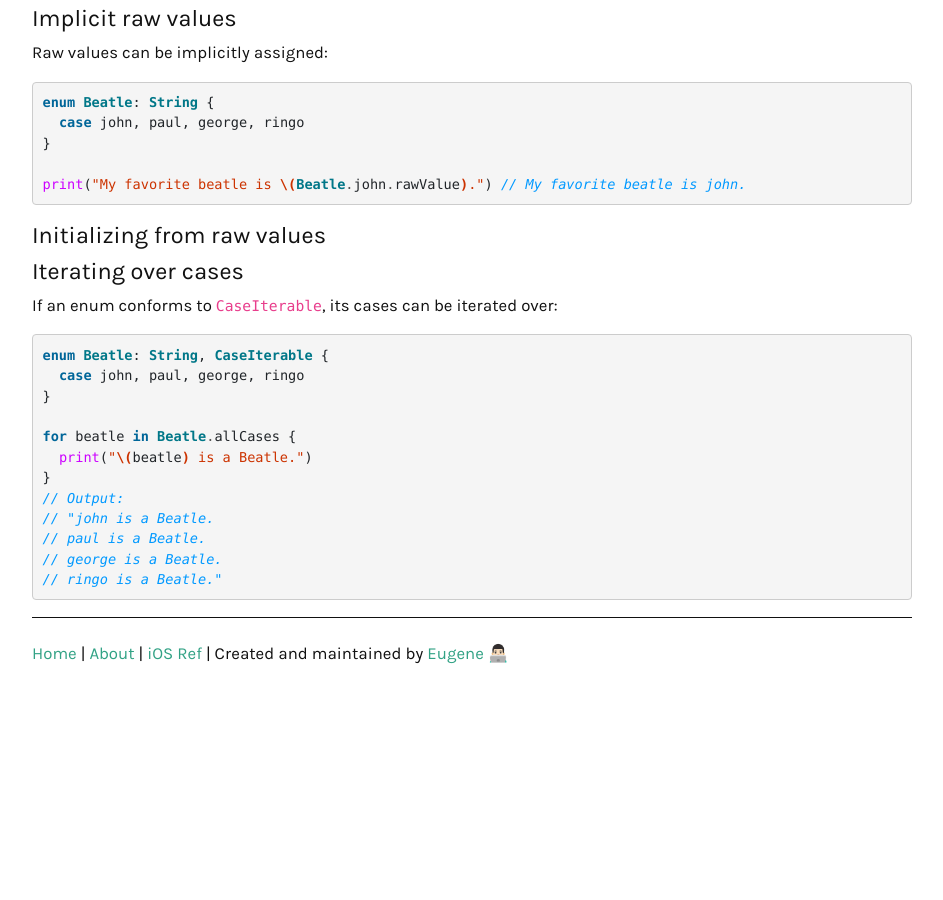
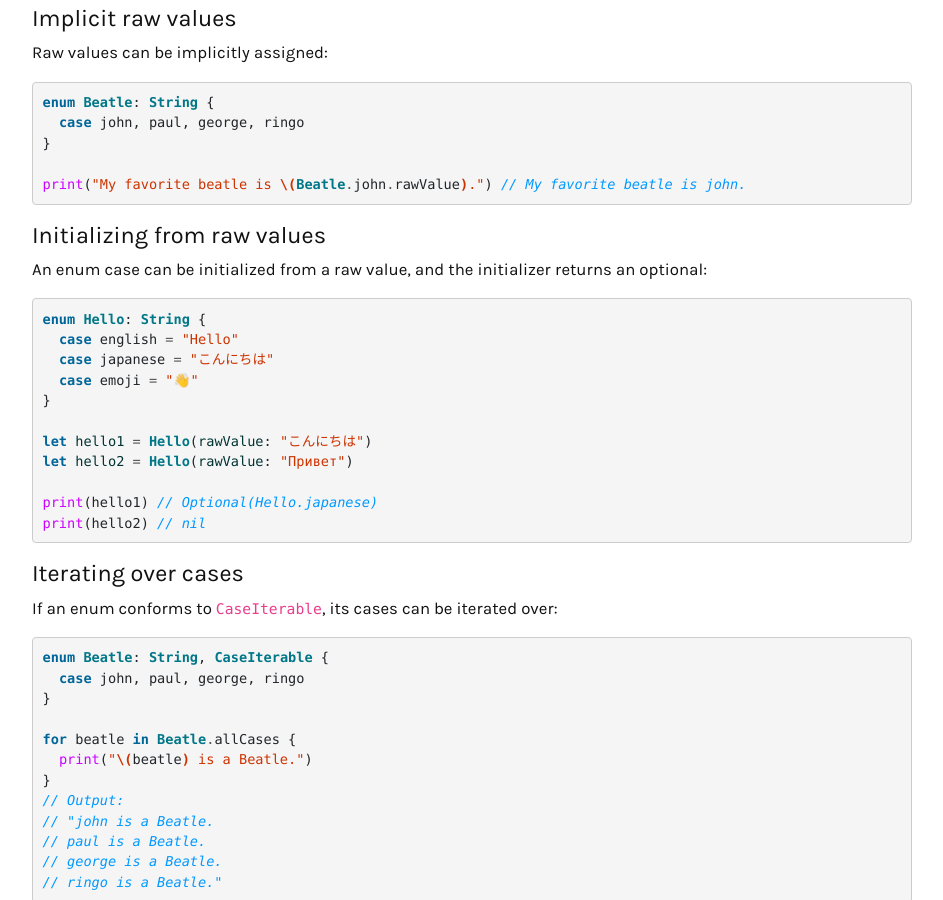
Before and after one commit to ebelinski/swiftly, a Jekyll site: the page built from enums.md, in a window 1280 px wide and 900 px high, scrolled down 1858 px. Shown: the whole window, without its empty margins (168-1111 px from the left). Built offline with Jekyll 4.4.1, drawn with Linux system fonts in a browser that asks for light colours; comment, search, counter and statistics services are not loaded; before the commit the page ends 2548 px from its top, so only the background shows below that.

Commit message:
added initialization from raw values

````diff
--- a/enums.md
+++ b/enums.md
@@ -121,7 +121,21 @@ print("My favorite beatle is \(Beatle.john.rawValue).") // My favorite beatle is
 
 ### Initializing from raw values
 
+An enum case can be initialized from a raw value, and the initializer returns an optional:
 
+```swift
+enum Hello: String {
+  case english = "Hello"
+  case japanese = "こんにちは"
+  case emoji = "👋"
+}
+
+let hello1 = Hello(rawValue: "こんにちは")
+let hello2 = Hello(rawValue: "Привет")
+
+print(hello1) // Optional(Hello.japanese)
+print(hello2) // nil
+```
 
 ### Iterating over cases
 
````
